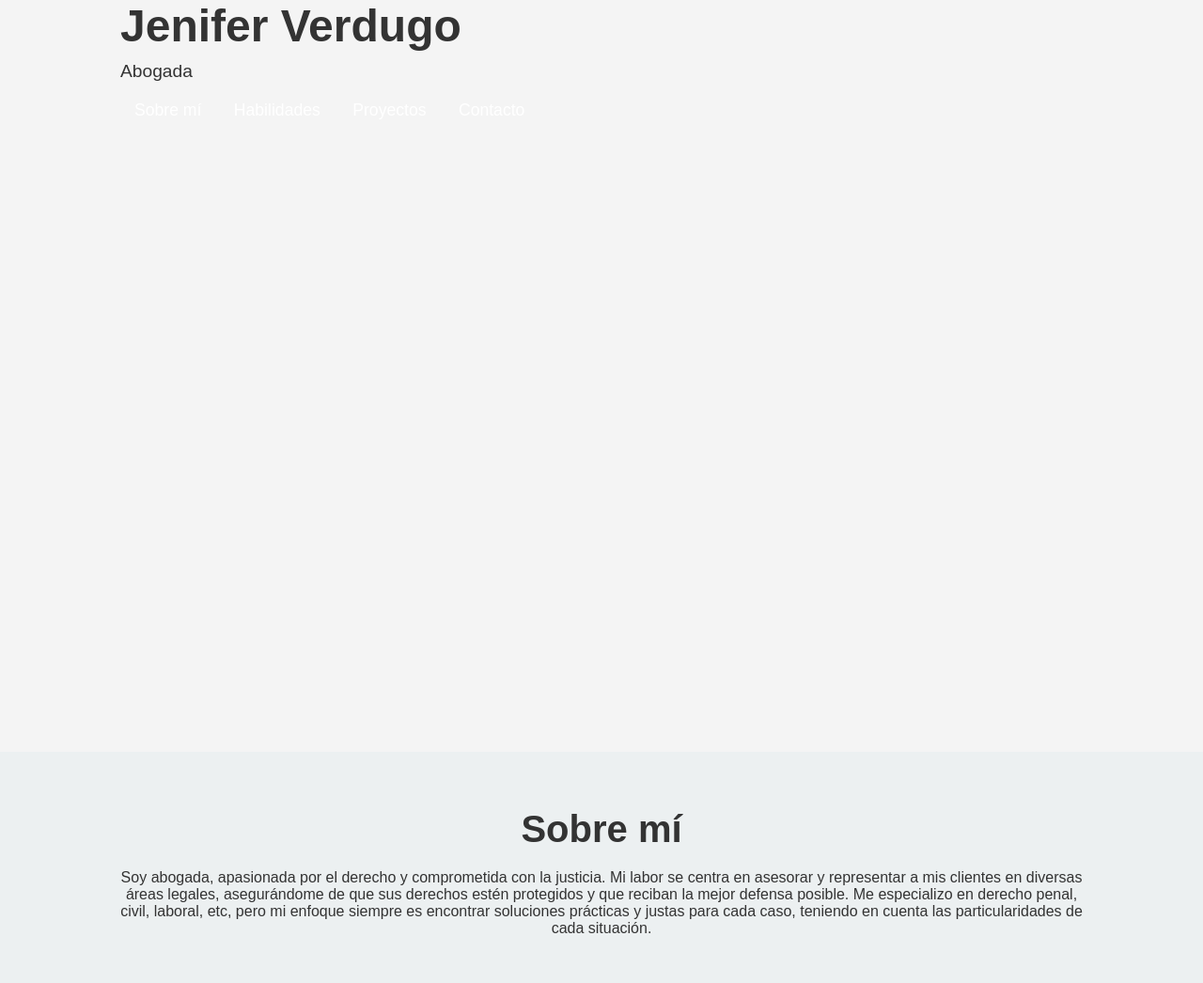
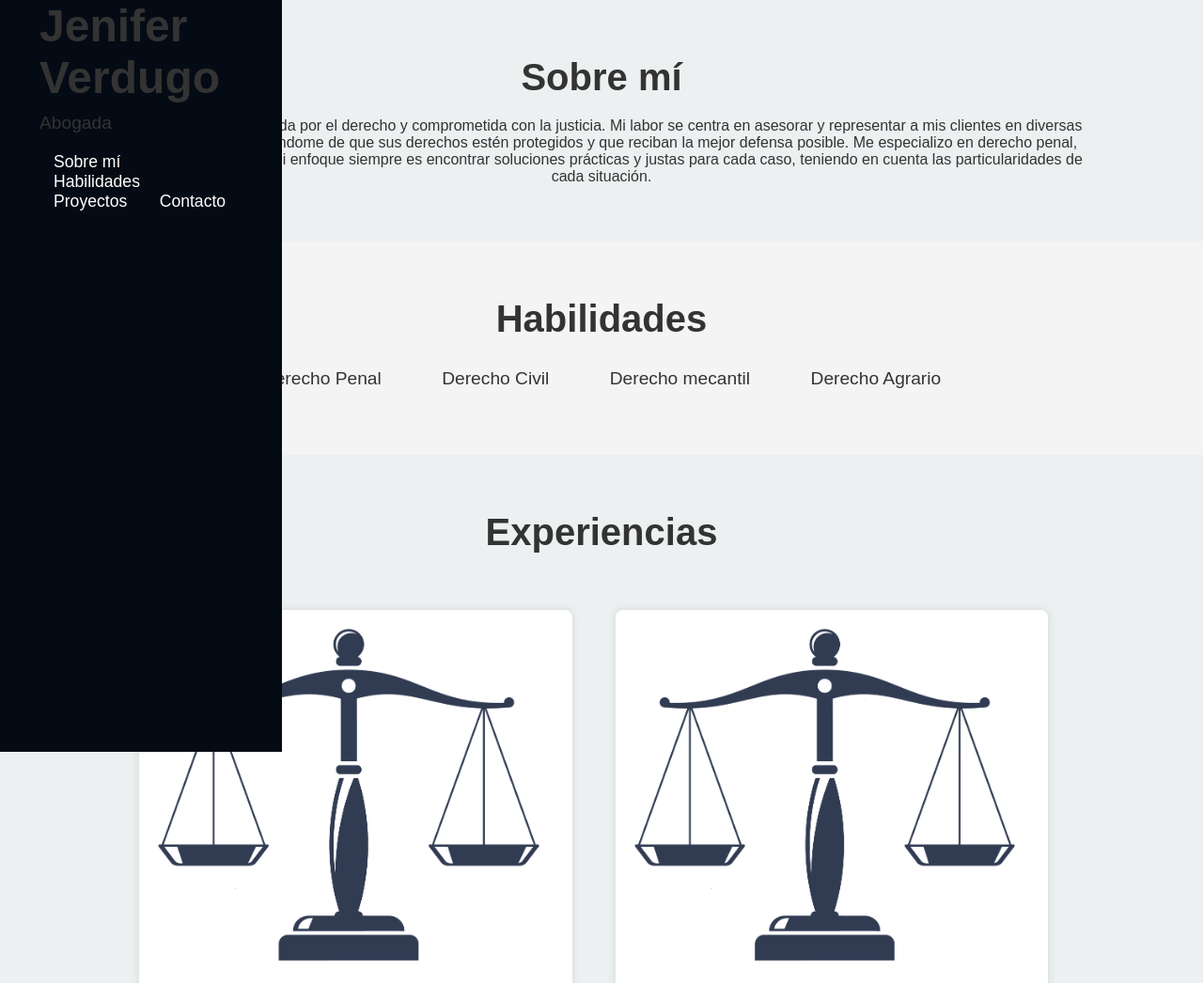
Before and after one commit to JennyLaws/JennyLaws.github.io, a plain HTML site: page index.html in a window 1280 px wide. Shown: the top 1046 px of the page at 94% size. Drawn offline with Linux system fonts and the light colour scheme.

Commit message:
fix: update header styles for fixed positioning and improved layout

```diff
--- a/asserts/css/styles.css
+++ b/asserts/css/styles.css
@@ -19,10 +19,17 @@ body {
 /* Header */
 
 header {
-    width: 100%;
-    height: 100vh;
-    background: url("asserts/images/buhoFondo1.png") top center;
-    background-size: cover;
+    position: fixed;
+    top: 0;
+    left: 0;
+    bottom: 0;
+    width: 300px;
+    transition: all ease-in-out 0.5s;
+    z-index: 9997;
+    transition: all 0.5s;
+    padding: 0 15px;
+    background: #040b14;
+    overflow-y: auto;
 }
 
 header h1 {
```
